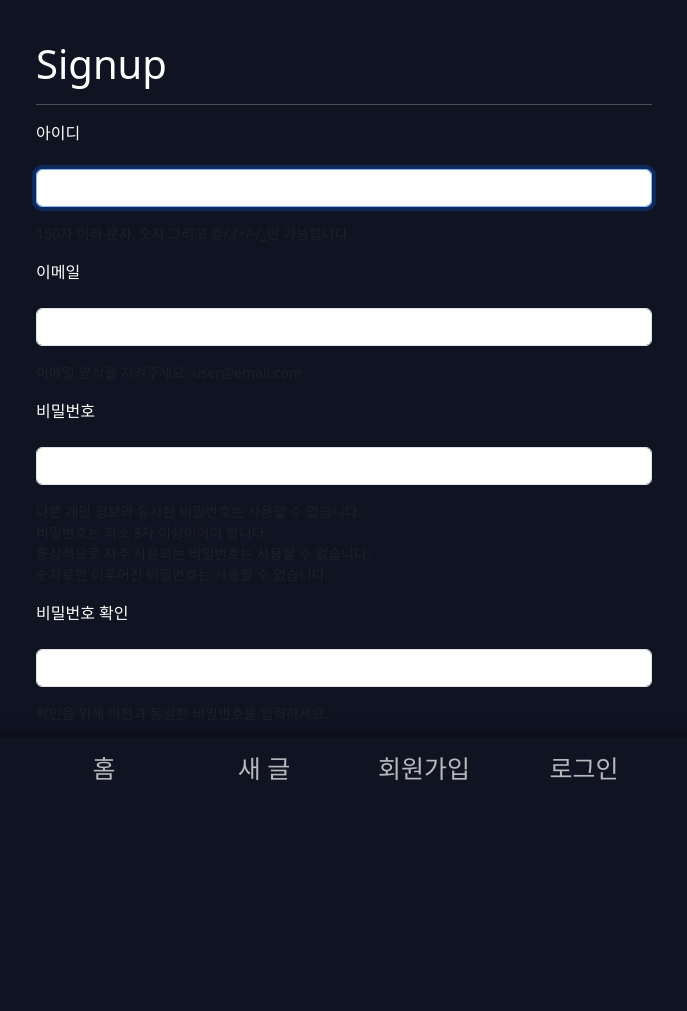
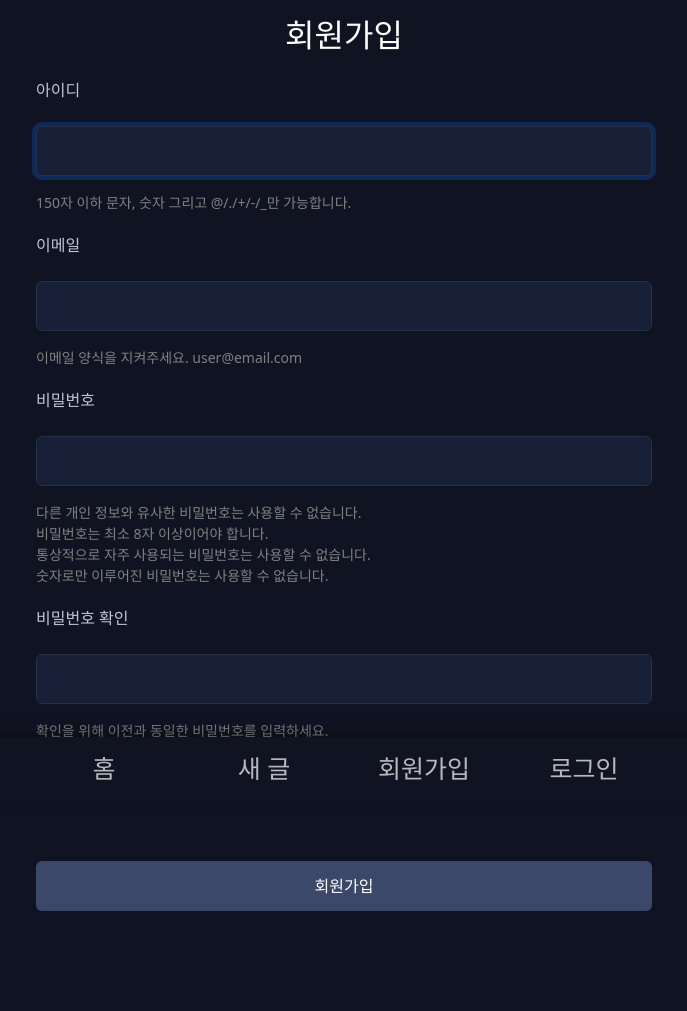
Before and after one commit to Code-Sloth/Team-03, a Django app: page /accounts/signup/ in a window 1280 px wide. Shown: the whole page, without its empty margins (296-983 px from the left). Before the commit the page ends 780 px from the top, so only its background shows below. Run offline with Django 3.2, Linux system fonts and the light colour scheme.

Commit message:
add accounts.CSS

```diff
--- a/accounts/forms.py
+++ b/accounts/forms.py
@@ -33,10 +33,16 @@ class CustomUserChangeForm(UserChangeForm):
 
         self.fields['profile_image'].widget.attrs['class'] = 'form-control my-3'
 
+        self.fields['email'].widget.attrs['class'] = 'form-control my-3'
+
+        self.fields['username'].widget.attrs['class'] = 'form-control my-3'
+
 class CustomUserAuthenticationForm(AuthenticationForm):
     def __init__(self, *args, **kwargs):
         super().__init__(*args, **kwargs)
 
         self.fields['username'].widget.attrs['class'] = 'form-control my-3'
+        self.fields['username'].widget.attrs['placeholder'] = '아이디 입력'
 
         self.fields['password'].widget.attrs['class'] = 'form-control my-3'
+        self.fields['password'].widget.attrs['placeholder'] = '8자 이상 입력 (문자/숫자/기호 사용 가능)'
--- a/accounts/templates/accounts/signup.html
+++ b/accounts/templates/accounts/signup.html
@@ -1,33 +1,33 @@
 {% extends 'base.html' %}
 
+{% block title %}
+  회원가입
+{% endblock title %}
+
 {% block content %}
-  <h1>Signup</h1>
-  <hr>
-  <form action="{% url 'accounts:signup' %}" method="POST">
+
+  <form class="accounts-sign" action="{% url 'accounts:signup' %}" method="POST">
     {% csrf_token %}
-    <div class="mb-3">
+
     <label for="username" class="form-label">아이디</label>
     {{ form.username }}
     <div id="usernamehelp" class="form-text">150자 이하 문자, 숫자 그리고 @/./+/-/_만 가능합니다.</div>
-    </div>
-    <div class="mb-3">
+
     <label for="email" class="form-label">이메일</label>
     {{ form.email }}
     <div id="emailhelp" class="form-text">이메일 양식을 지켜주세요. user@email.com</div>
-    </div>
-    <div class="mb-3">
+
     <label for="password1" class="form-label">비밀번호</label>
     {{ form.password1 }}
     <div id="password1help" class="form-text">다른 개인 정보와 유사한 비밀번호는 사용할 수 없습니다. <br>
       비밀번호는 최소 8자 이상이어야 합니다. <br>
       통상적으로 자주 사용되는 비밀번호는 사용할 수 없습니다. <br>
       숫자로만 이루어진 비밀번호는 사용할 수 없습니다.</div>
-    </div>
-    <div class="mb-3">
+
     <label for="password2" class="form-label">비밀번호 확인</label>
     {{ form.password2 }}
     <div id="password2help" class="form-text">확인을 위해 이전과 동일한 비밀번호를 입력하세요.</div>
-    </div>
+
     <input class='btn btn-primary' type="submit" value="회원가입">
   </form>
 {% endblock content %}
--- a/templates/base.html
+++ b/templates/base.html
@@ -25,6 +25,39 @@
 
     .navbar div a:hover {
       opacity: 1;
+    }
+
+    .accounts-sign input[type="submit"], .accounts-sign .update-a {
+      margin-top: 100px;
+      width: 100%;
+      background: rgb(59 72 105);
+      border: none;
+      height: 50px;
+    }
+
+    .accounts-sign label {
+      color: rgb(189 198 213);
+    }
+
+    .accounts-sign input:not([type="submit"]) {
+      background-color: rgb(23 32 54);
+      border: 1px solid rgb(37 48 74);
+      color: white;
+      height: 50px;
+    }
+
+    .accounts-sign input:not([type="submit"]):focus {
+      background-color: rgb(23 32 54);
+      color: white;
+    }
+
+    .accounts-sign input:not([type="submit"])::placeholder {
+      color: rgb(189 198 213);
+    }
+
+    .accounts-sign div {
+      margin-bottom: 20px;
+      color: gray;
     }
 
     {% block style %}
@@ -64,14 +97,14 @@
     </div>
   </nav>
 
-  <div class='container sticky-top w-50 text-center text-white p-3'>
+  <div class='container sticky-top w-50 text-center text-white p-3' style="background-color: rgb(16 19 34);">
     <h2>
       {% block title %}
       {% endblock title %}
     </h2>
   </div>
 
-  <div class='container w-50 text-white'>
+  <div class='container w-50 text-white' style='margin-bottom:100px;'>
     {% block content %}
     {% endblock content %}
   </div>
```
Also changed, not shown: accounts/templates/accounts/detail.html (+18 -5 lines), accounts/templates/accounts/login.html (+7 -5 lines), accounts/templates/accounts/update.html (+5 -3 lines). Lines whose indentation alone changed are shown as unchanged.
